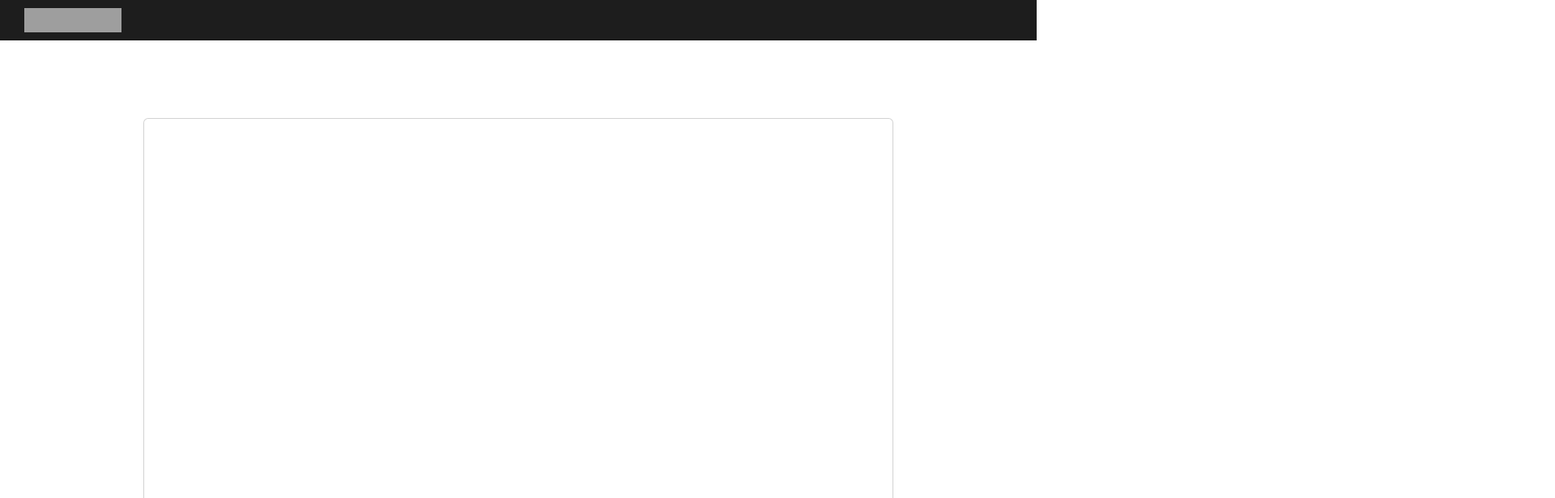
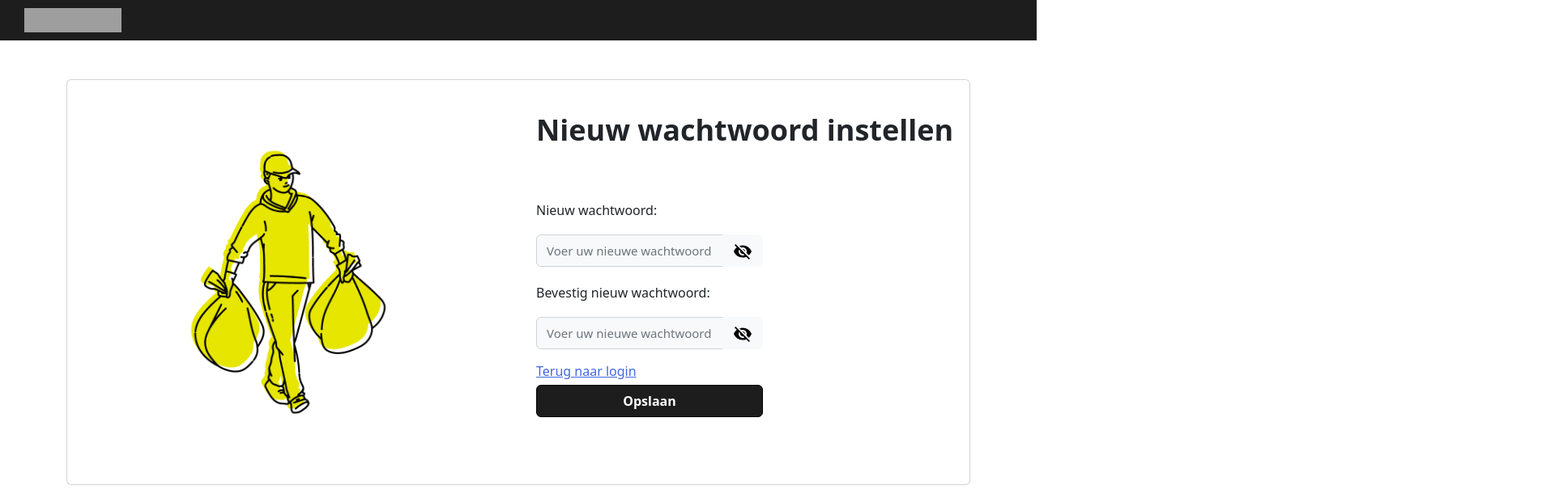
Before and after one commit to SELab-2/Dr-Trottoir-4, a Next.js app in the folder frontend/: page /reset-password in a window 1280 px wide. Shown: the top 616 px of the page at 81% size, 1920 px wide, since content can reach past the window. Built offline with nearby package versions, Linux system fonts and the light colour scheme; grey boxes are pictures that could not be loaded.

Commit message:
styling reset-password

```diff
--- a/frontend/pages/reset-password.tsx
+++ b/frontend/pages/reset-password.tsx
@@ -1,14 +1,12 @@
 import BaseHeader from "@/components/header/baseHeader";
-import React, { useState } from "react";
-import { useRouter } from "next/router";
-import Image from "next/image";
-import filler_image from "@/public/filler_image_1.png";
-import styles from "@/styles/Login.module.css";
+import React, {useState} from "react";
+import {useRouter} from "next/router";
 import PasswordInput from "@/components/password/passwordInput";
-import { resetPassword } from "@/lib/authentication";
-import { Button } from "react-bootstrap";
-import { handleError } from "@/lib/error";
+import {resetPassword} from "@/lib/authentication";
+import {Button, Card, Col, Container, Row} from "react-bootstrap";
+import {handleError} from "@/lib/error";
 import ErrorMessageAlert from "@/components/errorMessageAlert";
+import CarouselComponent from "@/components/imageCarousel";
 
 export default function ResetPasswordPage() {
     const router = useRouter();
@@ -21,7 +19,7 @@ export default function ResetPasswordPage() {
         setShowPassword(!showPassword);
     };
 
-    const { token, uid } = router.query;
+    const {token, uid} = router.query;
 
     const handleSubmit = async () => {
         if (newPassword1 !== newPassword2) {
@@ -51,19 +49,17 @@ export default function ResetPasswordPage() {
     };
     return (
         <>
-            <BaseHeader />
-            <div className="container py-5 h-100">
-                <div className="row d-flex justify-content-center align-items-center h-100">
-                    <div className="col col-xl-10">
-                        <div className="card">
-                            <div className="row g-0">
-                                <div className="col-md-6 col-lg-5 d-none d-md-block">
-                                    <Image src={filler_image} alt="My App Logo" className={styles.filler_image} />
-                                </div>
-                                <div className="col-md-6 col-lg-7 d-flex align-items-center">
-                                    <div className="card-body p-4 p-lg-5 text-black">
-                                        <h2>Nieuw wachtwoord instellen</h2>
-                                        <br />
+            <BaseHeader/>
+            <Container className="center_container">
+                <ErrorMessageAlert setErrorMessages={setErrorMessages} errorMessages={errorMessages}/>
+                <Card>
+                    <Row>
+                        <Col md={6} style={{display: "flex", justifyContent: "center", alignItems: "center"}}>
+                            <CarouselComponent/>
+                        </Col>
+                        <Col md={6} className="column_padding">
+                            <p className="title">Nieuw wachtwoord instellen</p>
+                            <br/>
                             <ErrorMessageAlert
                                 errorMessages={errorMessages}
                                 setErrorMessages={setErrorMessages}
@@ -86,20 +82,18 @@ export default function ResetPasswordPage() {
                                 placeholder="Voer uw nieuwe wachtwoord opnieuw in"
                                 showIconButton={false}
                             />
-                                        <a className="small text-muted" href="/login">
+                            <a className="link" style={{paddingLeft: '10px'}} href="/login">
                                 Terug naar login
                             </a>
-                                        <br />
-                                        <Button variant="primary" className="btn-dark" onClick={handleSubmit}>
+                            <div className="padding">
+                                <Button variant="primary" className="wide_button" onClick={handleSubmit}>
                                     Opslaan
                                 </Button>
                             </div>
-                                </div>
-                            </div>
-                        </div>
-                    </div>
-                </div>
-            </div>
+                        </Col>
+                    </Row>
+                </Card>
+            </Container>
         </>
     );
 }
```
Lines whose indentation alone changed are shown as unchanged.
